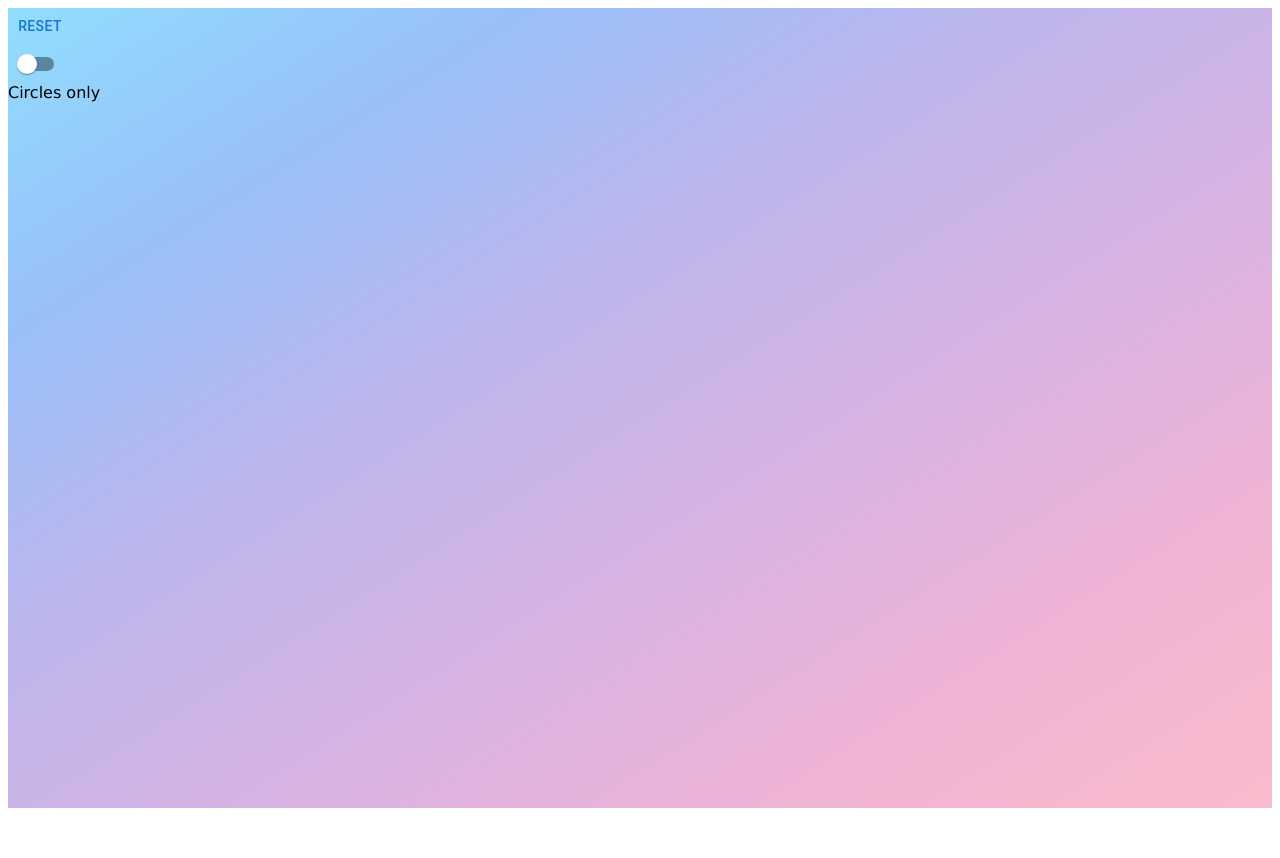
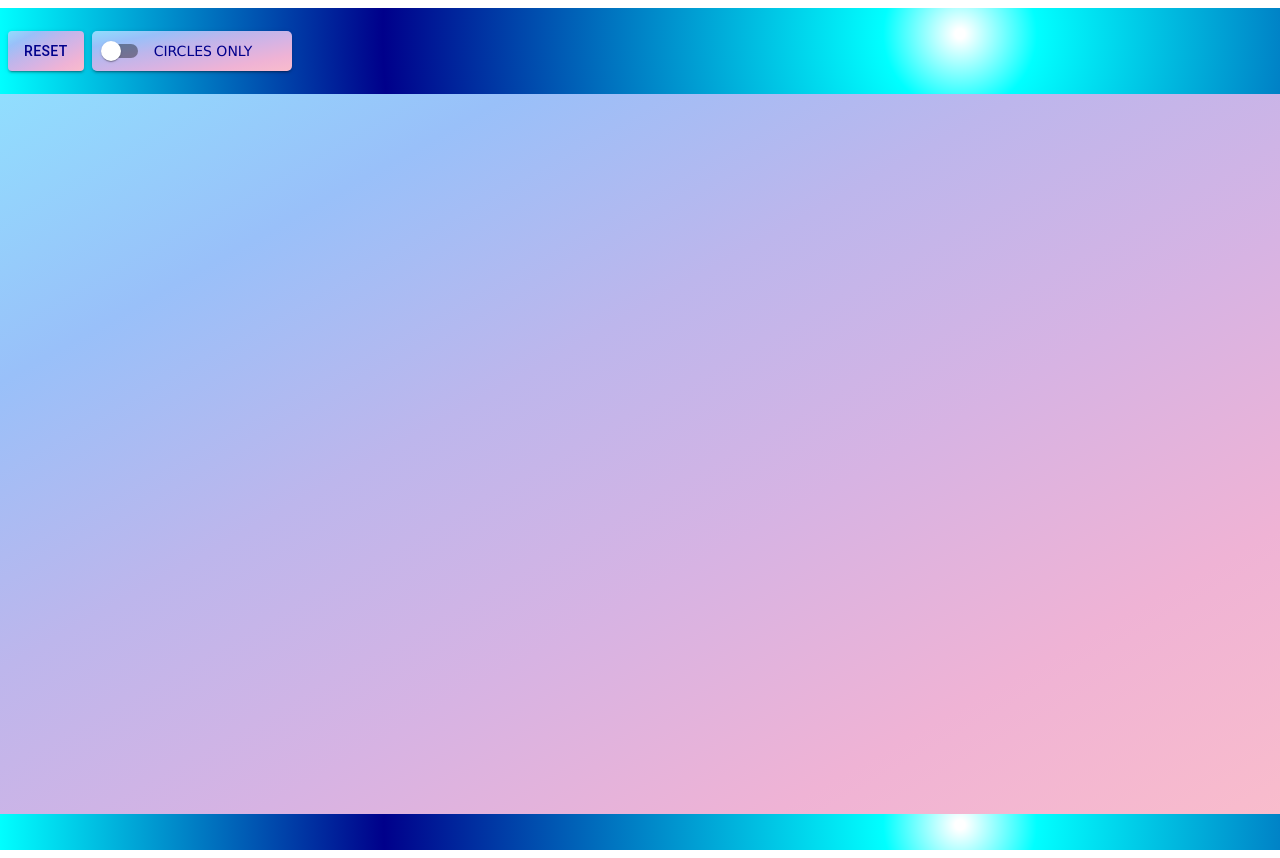
Before and after one commit to sophialuo/sophialuo.me, a Next.js app: page /bouncy-bubbles in a window 1280 px wide. Before the commit the page ends 816 px from the top, so only its background shows below. Built offline with nearby package versions, Linux system fonts and the light colour scheme.

Commit message:
UX and UI cleanup

```diff
--- a/components/BouncyBubbles/Bubble.tsx
+++ b/components/BouncyBubbles/Bubble.tsx
@@ -11,8 +11,33 @@ interface BubbleProps {
   height: number;
 }
 
+const BUFFER = 4;
+
+const getAnimationVars = ({ top, height }: { top: number; height: number }) => {
+  if (top - BUFFER < height) {
+    return {
+      "--bounceHeight": `-${top - BUFFER}px`,
+    };
+  } else {
+    return {
+      "--bounceHeight": `-${height}px`,
+    };
+  }
+};
 const Bubble: React.FC<BubbleProps> = ({ top, left, width, height }) => {
-  return <div className="bubble" style={{ top, left, width, height }}></div>;
+  return (
+    <div
+      className="bubble"
+      style={{
+        position: "absolute",
+        top,
+        left,
+        width,
+        height,
+        ...getAnimationVars({ top, height }),
+      }}
+    ></div>
+  );
 };
 
 export default Bubble;
--- a/components/BouncyBubbles/index.tsx
+++ b/components/BouncyBubbles/index.tsx
@@ -10,35 +10,70 @@ import { MousePos } from "../../hooks/types";
 import Bubble from "./Bubble";
 import "./styles.css";
 
+const getAdjustedDim = (
+  ovalAllowed: boolean,
+  startPos: MousePos,
+  endPos: MousePos
+) => {
+  const widthDiff = Math.abs(startPos.x - endPos.x);
+  const heightDiff = Math.abs(startPos.y - endPos.y);
+  const adjustedHeight = ovalAllowed
+    ? heightDiff
+    : Math.max(widthDiff, heightDiff);
+  const adjustedWidth = ovalAllowed
+    ? widthDiff
+    : Math.max(widthDiff, heightDiff);
+
+  return { width: adjustedWidth, height: adjustedHeight };
+};
+
 const BouncyBubbles: React.FC = () => {
   const [bubbles, setBubbles] = useState<React.JSX.Element[]>([]);
   const [ovalAllowed, setOvalAllowed] = useState<boolean>(false);
   const [openSnackbar, setOpenSnackbar] = useState<boolean>(false);
 
   const addBubble = useCallback(
-    (bubbleStartPos: MousePos, bubbleEndPos: MousePos) => {
+    (
+      bubbleStartPos: MousePos | undefined,
+      bubbleEndPos: MousePos | undefined
+    ) => {
+      if (!bubbleStartPos || !bubbleEndPos) {
+        return;
+      }
+
       const newBubbles = bubbles;
-      const widthDiff = Math.abs(bubbleStartPos.x - bubbleEndPos.x);
-      const heightDiff = Math.abs(bubbleStartPos.y - bubbleEndPos.y);
-
+      const { width, height } = getAdjustedDim(
+        ovalAllowed,
+        bubbleStartPos,
+        bubbleEndPos
+      );
       newBubbles.push(
         <Bubble
           key={`bubble-${bubbles.length}`}
           top={Math.min(bubbleStartPos.y, bubbleEndPos.y)}
           left={Math.min(bubbleStartPos.x, bubbleEndPos.x)}
-          width={ovalAllowed ? widthDiff : Math.max(widthDiff, heightDiff)}
-          height={ovalAllowed ? heightDiff : Math.max(widthDiff, heightDiff)}
+          width={width}
+          height={height}
         />
       );
       setBubbles(newBubbles);
     },
     [bubbles, ovalAllowed, setBubbles]
   );
-  const { handleReset: handleDragReset, message } = useMouseDrag({
+  const {
+    handleReset: handleDragReset,
+    message,
+    startPos,
+    curPos,
+    isDragging,
+  } = useMouseDrag({
     minXDiff: 50,
     minYDiff: 50,
     maxXDiff: 400,
     maxYDiff: 400,
+    validBounds: document
+      .getElementsByClassName("background")?.[0]
+      ?.getBoundingClientRect(),
     onMouseUp: addBubble,
   });
 
@@ -54,17 +89,38 @@ const BouncyBubbles: React.FC = () => {
   }, [setBubbles, handleDragReset]);
 
   return (
-    <div className="background">
     <div>
-        <Button onClick={handleReset}>Reset</Button>
-        <div>
+      <div className="banner" style={{ height: 70 }}>
+        <Button
+          variant="contained"
+          className="reset-button"
+          onClick={handleReset}
+        >
+          Reset
+        </Button>
+        <div className="switch">
           <Switch
             checked={ovalAllowed}
             onChange={() => setOvalAllowed(!ovalAllowed)}
           />
-          <div>{ovalAllowed ? "Ovals allowed" : "Circles only"}</div>
+          <div>{ovalAllowed ? "OVALS ALLOWED" : "CIRCLES ONLY"}</div>
         </div>
       </div>
+      <div className="background">
+        {startPos && curPos && isDragging && (
+          <div
+            style={{
+              zIndex: 1,
+              position: "absolute",
+              borderStyle: "dashed",
+              color: "black",
+              top: Math.min(startPos.y, curPos.y),
+              left: Math.min(startPos.x, curPos.x),
+              width: getAdjustedDim(ovalAllowed, startPos, curPos).width,
+              height: getAdjustedDim(ovalAllowed, startPos, curPos).height,
+            }}
+          ></div>
+        )}
         {message && (
           <Snackbar
             open={openSnackbar}
@@ -78,6 +134,8 @@ const BouncyBubbles: React.FC = () => {
         )}
         {bubbles.map((bubble) => bubble)}
       </div>
+      <div className="banner" style={{ height: 20 }}></div>
+    </div>
   );
 };
 
--- a/components/BouncyBubbles/styles.css
+++ b/components/BouncyBubbles/styles.css
@@ -1,3 +1,51 @@
+.banner {
+    z-index: 20;
+    position: relative;
+    flex-direction: row;
+    display: flex;
+    gap: 8px;
+    align-items: center;
+    padding: 8px;
+    background: radial-gradient(circle at 75% 30%,
+                white 5px,
+                aqua 8%,
+                darkblue 60%,
+                aqua 100%);
+}
+
+.reset-button {
+    background-image: linear-gradient(to bottom right,
+            #91defe,
+            #99c0f9,
+            #bdb6ec,
+            #d7b3e3,
+            #efb3d5,
+            #f9bccc);
+    color: darkblue !important;
+    height: 40px;
+}
+
+.switch {
+    flex-direction: row;
+    display: flex;
+    gap: 4px;
+    align-items: center;
+    background-image: linear-gradient(to bottom right,
+            #91defe,
+            #99c0f9,
+            #bdb6ec,
+            #d7b3e3,
+            #efb3d5,
+            #f9bccc);
+    color: darkblue;
+    font-size: 14px;
+    border-radius: 5px;
+    min-width: 200px;
+    box-shadow: 0px 3px 1px -2px rgba(0, 0, 0, 0.2),
+        0px 2px 2px 0px rgba(0, 0, 0, 0.14),
+        0px 1px 5px 0px rgba(0, 0, 0, 0.12);
+    height: 40px;
+}
 
 .background {
     background-image: linear-gradient(to bottom right,
@@ -7,15 +55,14 @@
                 #d7b3e3,
                 #efb3d5,
                 #f9bccc);
-    height: 100%;
-    width: 100%;
-    min-height: 100vh;
+    height: 90vh;
+    width: 100vw;
+    overflow: auto;
 }
 
 
 .bubble {
     border-radius: 50%;
-    position: relative;
     background: radial-gradient(circle at 75% 30%,
             white 5px,
             aqua 8%,
@@ -25,94 +72,19 @@
         inset 88px 0px 60px #c2d8fe, inset -20px -60px 100px #fde9ea,
         inset 0 50px 140px #fde9ea, 0 0 90px #fff;
     position: absolute;
-
+    opacity: 0.5;
+    animation: float 6s ease-in-out infinite;
 }
 
 
-
-.bubble-bounce {
-    -webkit-animation: moveX 2s linear 0s infinite alternate, moveY 3.4s linear 0s infinite alternate;
-    -moz-animation: moveX 2s linear 0s infinite alternate, moveY 3.4s linear 0s infinite alternate;
-    -o-animation: moveX 2s linear 0s infinite alternate, moveY 3.4s linear 0s infinite alternate;
-    animation: moveX 2s linear 0s infinite alternate, moveY 3.4s linear 0s infinite alternate;
-}
-
-@-webkit-keyframes moveX {
-    from {
-        left: 0;
+@keyframes float {
+    0% {
+        transform: translateY(0);
     }
-
-    to {
-        left: 100vw - ;
+    50% {
+        transform: translateY(var(--bounceHeight));
+    }
+    100% {
+        transform: translateY(0);
     }
 }
-
-@-moz-keyframes moveX {
-    from {
-        left: 0;
-    }
-
-    to {
-        left: 100vw;
-    }
-}
-
-@-o-keyframes moveX {
-    from {
-        left: 0;
-    }
-
-    to {
-        left: 100vw;
-    }
-}
-
-@keyframes moveX {
-    from {
-        left: 0;
-    }
-
-    to {
-        left: 100vw;
-    }
-}
-
-@-webkit-keyframes moveY {
-    from {
-        top: 0;
-    }
-
-    to {
-        top: 100vh;
-    }
-}
-
-@-moz-keyframes moveY {
-    from {
-        top: 0;
-    }
-
-    to {
-        top: 100vh;
-    }
-}
-
-@-o-keyframes moveY {
-    from {
-        top: 0;
-    }
-
-    to {
-        top: 100vh;
-    }
-}
-
-@keyframes moveY {
-    from {
-        top: 0;
-    }
-
-    to {
-        top: 100vh;
-    }
-}
--- a/hooks/useMouseDrag.tsx
+++ b/hooks/useMouseDrag.tsx
@@ -7,23 +7,35 @@ import { MousePos } from "./types";
 const defaultMinXDiff = 10;
 const defaultMinYDiff = 10;
 
+const inDraggableBounds = (validBounds: DOMRect, pos: MousePos) => {
+  const { top, left, right, bottom } = validBounds;
+  return pos.x <= right && pos.x >= left && pos.y <= bottom && pos.y >= top;
+};
+
 const useMouseDrag = (props?: {
   minXDiff?: number;
   minYDiff?: number;
   maxXDiff?: number;
   maxYDiff?: number;
-  onMouseUp?: (startPos: MousePos, endPos: MousePos) => void;
+  validBounds?: DOMRect;
+  onMouseUp?: (
+    startPos: MousePos | undefined,
+    endPos: MousePos | undefined
+  ) => void;
 }) => {
   const [message, setMessage] = useState<string>("");
   const [curPos, setCurPos] = useState<MousePos | undefined>();
   const [startPos, setStartPos] = useState<MousePos | undefined>();
-  const [endPos, setEndPos] = useState<MousePos | undefined>();
+  const [isDragging, setIsDragging] = useState<boolean>(false);
+
+  const isOutOfBounds = (pos: MousePos) =>
+    props?.validBounds && !inDraggableBounds(props.validBounds, pos);
 
   const handleReset = useCallback(() => {
     setStartPos(undefined);
-    setEndPos(undefined);
     setMessage("");
-  }, [setStartPos, setEndPos]);
+    setIsDragging(false);
+  }, [setStartPos, setMessage]);
 
   const handleMouseMove = useCallback(
     (event: { clientX: any; clientY: any }) => {
@@ -34,49 +46,56 @@ const useMouseDrag = (props?: {
 
   const handleMouseDown = useCallback(
     (event: { clientX: any; clientY: any }) => {
+      if (isOutOfBounds({ x: event.clientX, y: event.clientY })) {
+        handleReset();
+        return;
+      }
+      setIsDragging(true);
       setStartPos({ x: event.clientX, y: event.clientY });
     },
-    [setStartPos]
+    [setStartPos, setIsDragging, handleReset, props?.validBounds]
   );
 
   const handleMouseUp = useCallback(
     (_event: { clientX: any; clientY: any }) => {
+      if (curPos && isOutOfBounds(curPos)) {
+        handleReset();
+        return;
+      }
+
       const xDiff = Math.abs((startPos?.x ?? 0) - (curPos?.x ?? 0));
       const yDiff = Math.abs((startPos?.y ?? 0) - (curPos?.y ?? 0));
+
       let newStartPos = startPos;
-      let newEndPos = endPos;
       let newMessage = message;
       if (_.isNil(startPos) || _.isNil(curPos)) {
-        newStartPos = undefined;
-        newEndPos = undefined;
-        newMessage = "";
+        handleReset();
+        return;
       } else if (
         xDiff < (props?.minXDiff ?? defaultMinXDiff) ||
         yDiff < (props?.minYDiff ?? defaultMinYDiff)
       ) {
         newStartPos = undefined;
-        newEndPos = undefined;
-        newMessage = "Too small!";
+        if (xDiff > 0 && yDiff > 0) {
+          newMessage = "Too small!";
+        } // otherwise, a button was probably clicked and the message would be irrelevant
       } else if (
         (props?.maxXDiff && xDiff > props.maxXDiff) ||
         (props?.maxYDiff && yDiff > props.maxYDiff)
       ) {
         newStartPos = undefined;
-        newEndPos = undefined;
         newMessage = "Too big!";
       } else {
-        newEndPos = { x: curPos.x, y: curPos.y };
         newMessage = "";
       }
+      setStartPos(newStartPos);
+      setMessage(newMessage);
 
-      setStartPos(newStartPos);
-      setEndPos(newEndPos);
-      setMessage(newMessage);
-      if (newStartPos && newEndPos) {
-        props?.onMouseUp && props.onMouseUp(newStartPos, newEndPos);
-      }
+      props?.onMouseUp && props.onMouseUp(newStartPos, curPos);
+
+      setIsDragging(false);
     },
-    [startPos, curPos]
+    [startPos, curPos, handleReset, setIsDragging, props?.validBounds]
   );
 
   useEffect(() => {
@@ -102,7 +121,8 @@ const useMouseDrag = (props?: {
 
   return {
     startPos,
-    endPos,
+    curPos,
+    isDragging,
     message,
     handleReset,
   };
```
Lines whose indentation alone changed are shown as unchanged.
